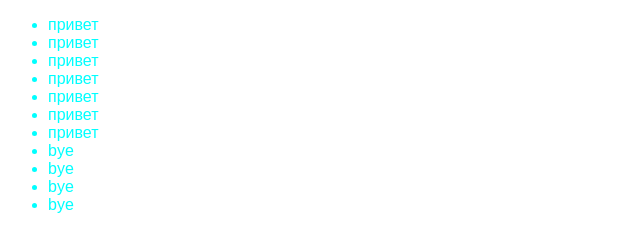
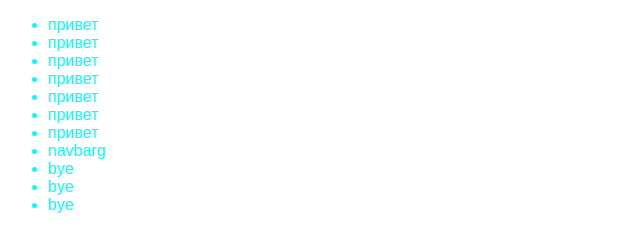
Before and after one commit to SarvarSamigov/test-, a plain HTML site: page index.html in a window 1280 px wide. Shown: the full height of the page, 0-640 px from the left. Drawn offline with Linux system fonts and the light colour scheme.

Commit message:
changed index.html

```diff
--- a/index.html
+++ b/index.html
@@ -17,7 +17,7 @@
         <li class="ul_li">привет</li>
         <li class="ul_li">привет</li>
         <li class="ul_li">привет</li>
-        <li class="ul_li__li2">bye</li>
+        <li class="ul_li__li2">navbarg</li>
         <li class="ul_li__li2">bye</li>
         <li class="ul_li__li2">bye</li>
         <li class="ul_li__li2">bye</li>
```
